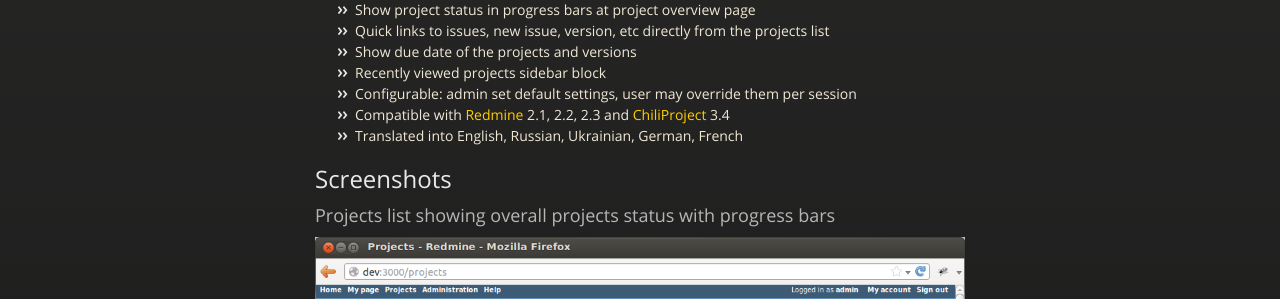
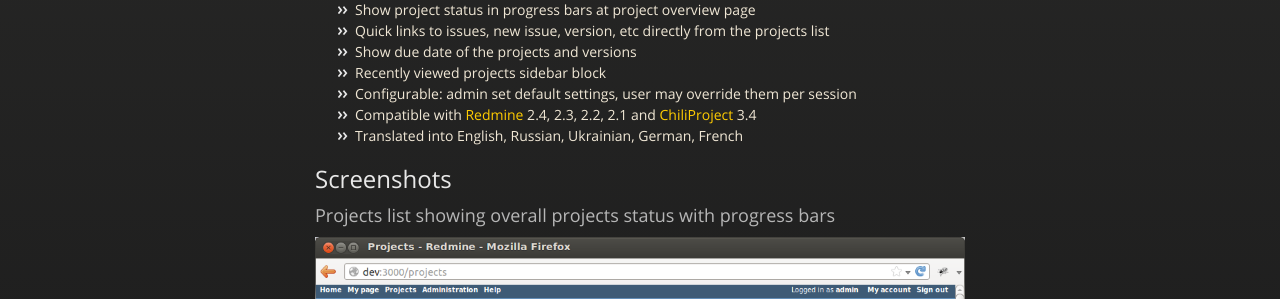
Before and after one commit to ergoserv/redmine-progressive-projects-list, a Jekyll site: the page built from index.md, in a window 1280 px wide and 900 px high. Shown: the part 370-669 px from the top of the window. Built offline with Jekyll 4.4.1, drawn with Linux system fonts in a browser that asks for light colours; nearby versions of some CDN libraries.

Commit message:
Redmine 2.4 compatibility note

```diff
--- a/index.md
+++ b/index.md
@@ -13,7 +13,7 @@ Features
 - Show due date of the projects and versions
 - Recently viewed projects sidebar block
 - Configurable: admin set default settings, user may override them per session
-- Compatible with [Redmine](http://www.redmine.org/) 2.1, 2.2, 2.3 and [ChiliProject](https://www.chiliproject.org/) 3.4
+- Compatible with [Redmine](http://www.redmine.org/) 2.4, 2.3, 2.2, 2.1 and [ChiliProject](https://www.chiliproject.org/) 3.4
 - Translated into English, Russian, Ukrainian, German, French
 
 
```
